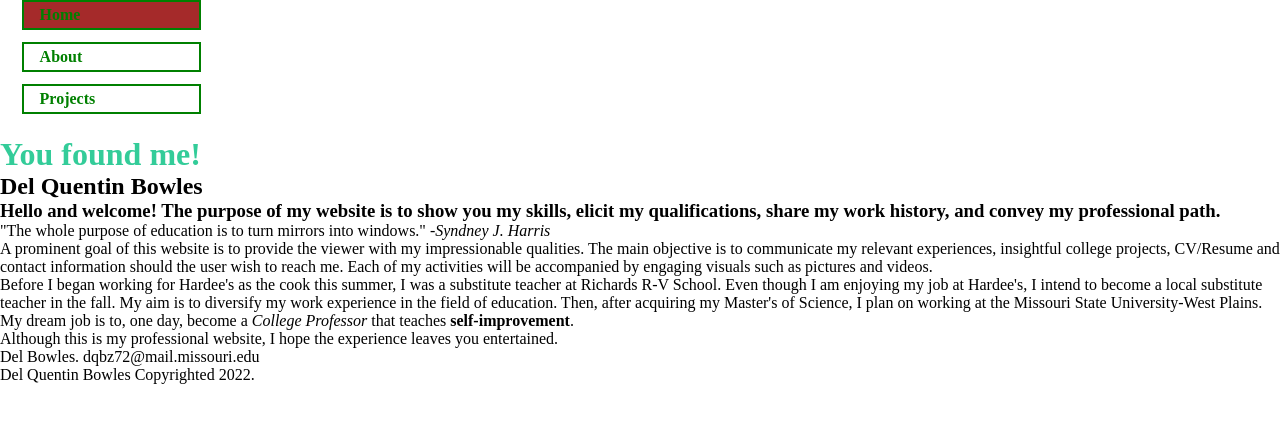
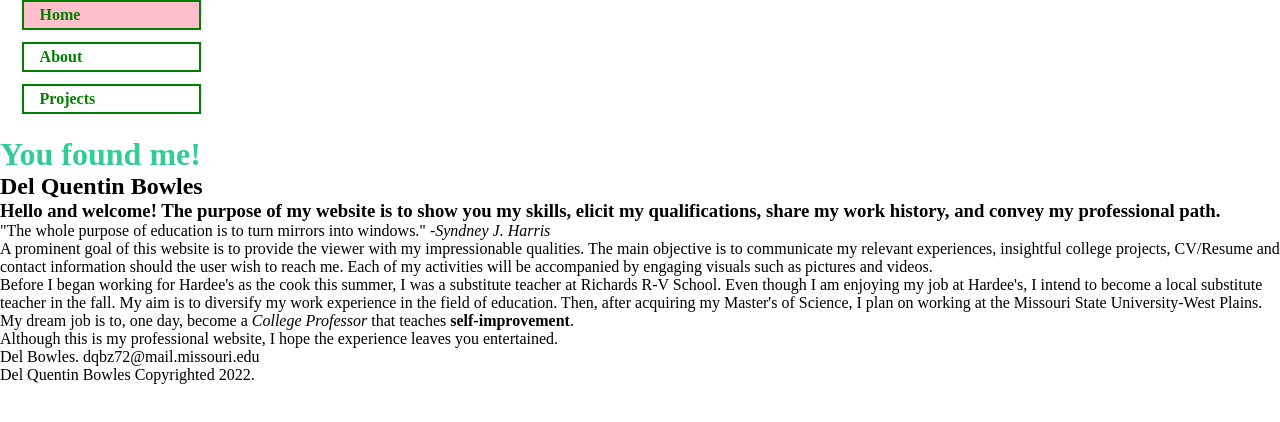
Before and after one commit to TheBig15/TheBig15.github.io, a plain HTML site: page islt_4355/index.html in a window 1280 px wide. Drawn offline with Linux system fonts and the light colour scheme.

Commit message:
Add files via upload

```diff
--- a/islt_4355/[nav].css
+++ b/islt_4355/[nav].css
@@ -11,4 +11,4 @@
                text-decoration: none;
                font-weight: bolder;
                color: #008000;}
-#trio ul li a.wearehere { background-color: #a52a2a;}
+#trio ul li a.wearehere { background-color: #ffc0cb;}
```
